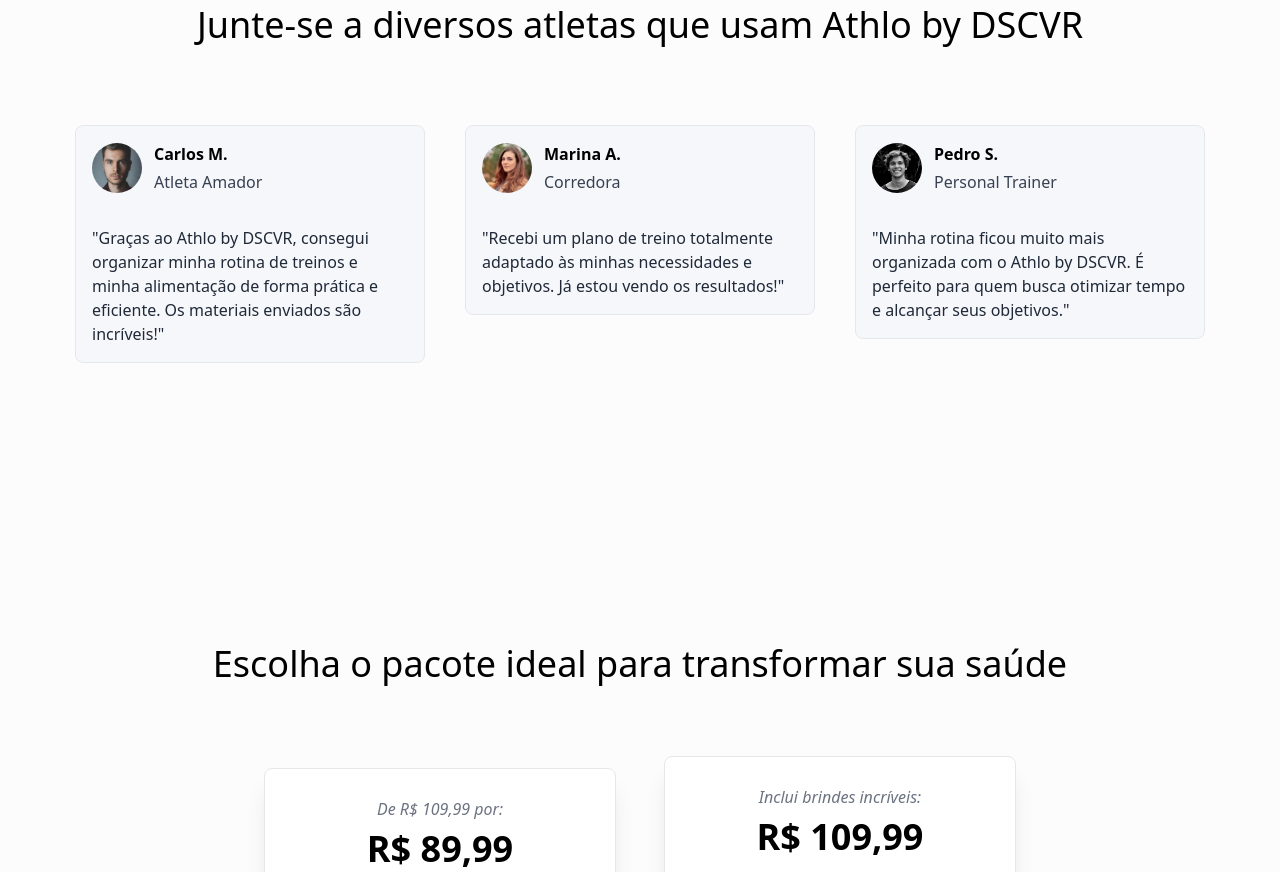
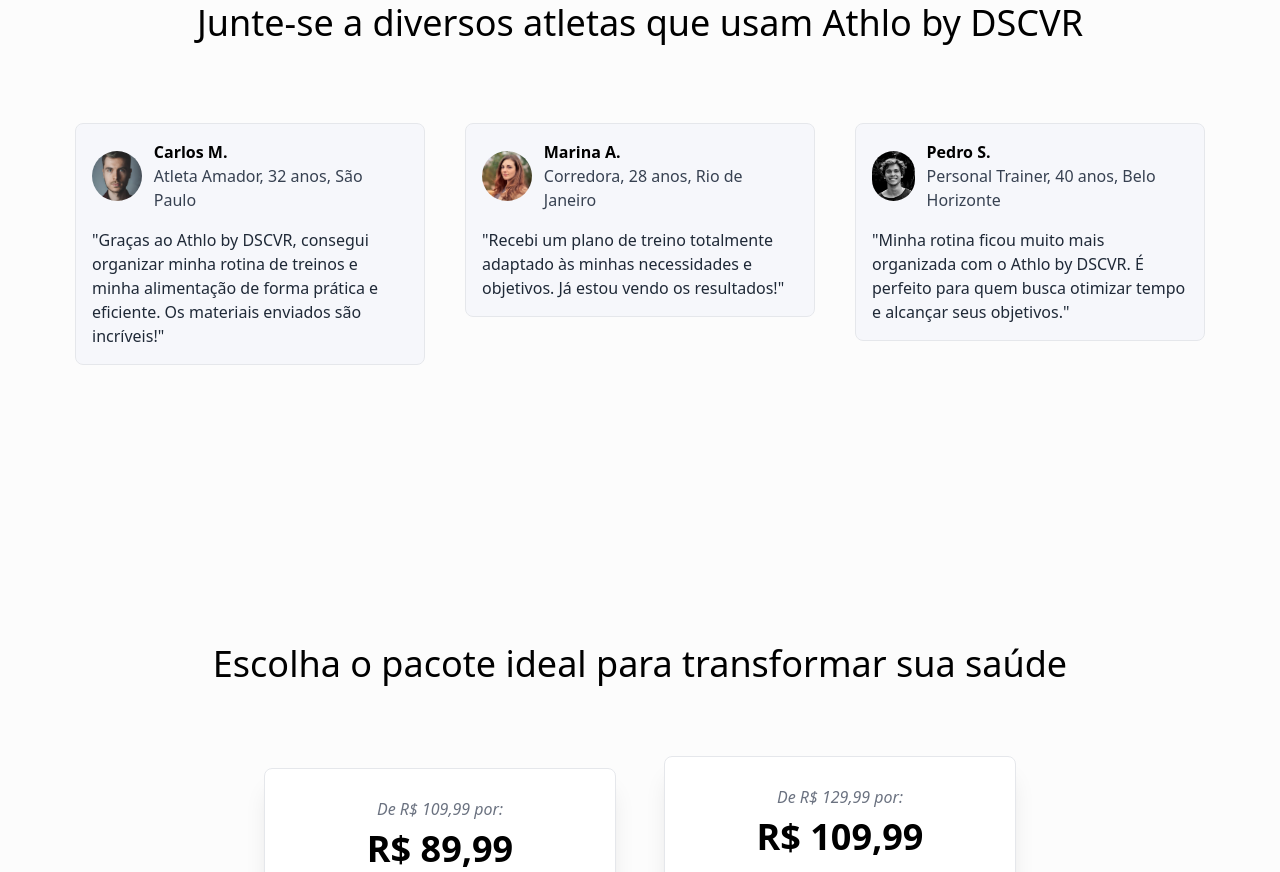
Before and after one commit to DSCVR-Athlo/dscvr-athlo.github.io, a website: page index.html in a window 1280 px wide. Shown: the part 4188-5060 px from the top of the page. Drawn offline with nearby package versions, Linux system fonts and the light colour scheme; a web font is replaced by a local one.

Commit message:
Update testimonials and pricing layout in index.html

```diff
--- a/index.html
+++ b/index.html
@@ -412,12 +412,12 @@
                     alt="man"
                   />
                 </div>
-                <div class="tw-flex tw-flex-col tw-gap-1">
+                <div class="tw-flex tw-flex-col">
                   <div class="tw-font-semibold">Carlos M.</div>
-                  <div class="tw-text-gray-700 dark:tw-text-gray-300">Atleta Amador</div>
+                  <div class="tw-text-gray-700 dark:tw-text-gray-300">Atleta Amador, 32 anos, São Paulo</div>
                 </div>
               </div>
-              <p class="tw-mt-4 tw-text-gray-800 dark:tw-text-gray-200">
+              <p class="tw-text-gray-800 dark:tw-text-gray-200">
                 "Graças ao Athlo by DSCVR, consegui organizar minha rotina de treinos e minha alimentação de forma prática e eficiente. Os materiais enviados são incríveis!"
               </p>
             </div>
@@ -437,12 +437,12 @@
                     alt="women"
                   />
                 </div>
-                <div class="tw-flex tw-flex-col tw-gap-1">
+                <div class="tw-flex tw-flex-col">
                   <div class="tw-font-semibold">Marina A.</div>
-                  <div class="tw-text-gray-700 dark:tw-text-gray-300">Corredora</div>
+                  <div class="tw-text-gray-700 dark:tw-text-gray-300">Corredora, 28 anos, Rio de Janeiro</div>
                 </div>
               </div>
-              <p class="tw-mt-4 tw-text-gray-800 dark:tw-text-gray-200">
+              <p class="tw-text-gray-800 dark:tw-text-gray-200">
                 "Recebi um plano de treino totalmente adaptado às minhas necessidades e objetivos. Já estou vendo os resultados!"
               </p>
             </div>
@@ -462,12 +462,12 @@
                     alt="man"
                   />
                 </div>
-                <div class="tw-flex tw-flex-col tw-gap-1">
+                <div class="tw-flex tw-flex-col">
                   <div class="tw-font-semibold">Pedro S.</div>
-                  <div class="tw-text-gray-700 dark:tw-text-gray-300">Personal Trainer</div>
+                  <div class="tw-text-gray-700 dark:tw-text-gray-300">Personal Trainer, 40 anos, Belo Horizonte</div>
                 </div>
               </div>
-              <p class="tw-mt-4 tw-text-gray-800 dark:tw-text-gray-200">
+              <p class="tw-text-gray-800 dark:tw-text-gray-200">
                 "Minha rotina ficou muito mais organizada com o Athlo by DSCVR. É perfeito para quem busca otimizar tempo e alcançar seus objetivos."
               </p>
             </div>
@@ -521,7 +521,7 @@
 
             <!-- Produto com Brindes -->
             <div class="reveal-up tw-flex tw-w-full tw-max-w-[22rem] tw-flex-col tw-place-items-center tw-gap-2 tw-rounded-lg tw-border-[1px] tw-border-outlineColor tw-bg-white dark:tw-bg-[#080808] dark:tw-border-[#1f2123] tw-p-8 tw-pt-7 tw-shadow-xl">
-              <h4 class="tw-text-md tw-italic tw-text-gray-500 dark:tw-text-gray-300">Inclui brindes incríveis:</h4>
+              <h4 class="tw-text-md tw-italic tw-text-gray-500 dark:tw-text-gray-300">De R$ 129,99 por:</h4>
               <h3 class="tw-text-4xl max-md:tw-text-3xl tw-font-semibold">R$ 109,99</h3>
               <p class="tw-mt-3 tw-text-center tw-text-gray-800 dark:tw-text-gray-200">
                 Pacote Completo<br/>(Consulta Individual + Brindes Inclusos)
@@ -625,17 +625,6 @@
                   Estamos desenvolvendo um aplicativo móvel para tornar sua experiência ainda mais conveniente. Fique ligado nas atualizações!
                 </div>
               </div>
-              <hr>
-              <div class="faq tw-w-full">
-                <h4 class="faq-accordion tw-flex tw-w-full tw-select-none tw-text-xl max-md:tw-text-lg">
-                  <span>Quanto custa o Athlo by DSCVR?</span>
-                  <i class="bi bi-plus tw-text-xl tw-origin-center tw-duration-300 tw-transition-transform
-                              tw-ml-auto tw-font-semibold"></i>
-                </h4>
-                <div class="content max-lg:tw-text-sm">
-                  O Athlo by DSCVR oferece um plano com recursos básicos e planos premium para usuários que buscam ferramentas mais avançadas e suporte personalizado.
-                </div>
-              </div>
             </div>
             <div class="purple-bg-grad max-md:tw-hidden reveal-up tw-absolute tw-bottom-14 tw-right-[20%] tw-h-[150px] tw-w-[150px] tw-rounded-full"></div>
         </section>
```
